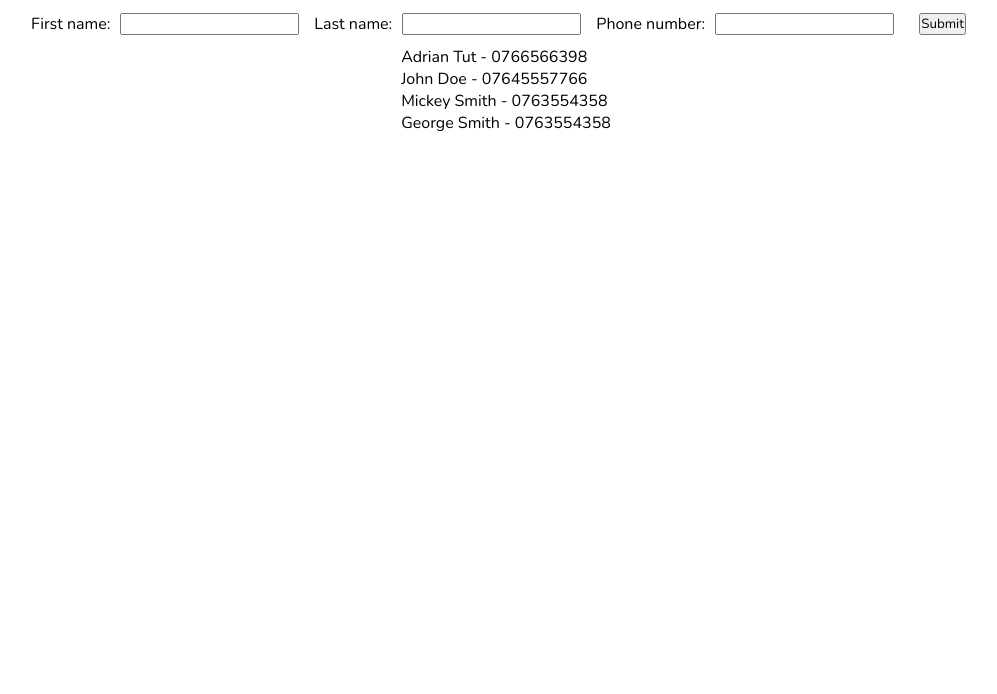
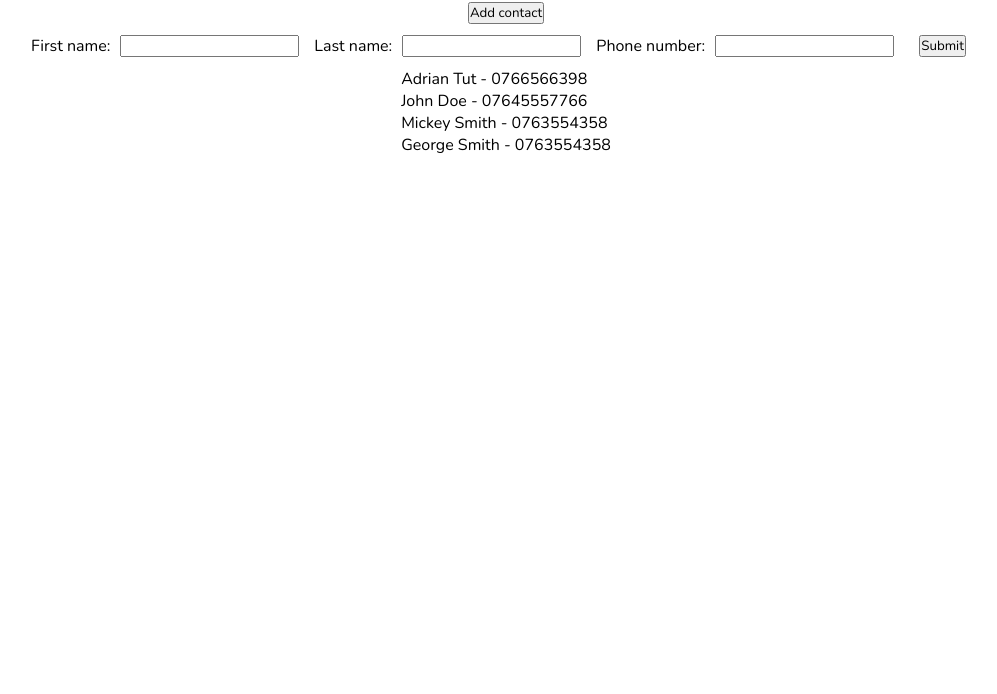
Before and after one commit to Adriantutuianu/Phonebook-app-JS, a plain HTML site: page index.html in a window 1280 px wide. Shown: the part 106-800 px from the top of the page, without its empty margins (134-1131 px from the left). Drawn offline with nearby package versions, Linux system fonts and the light colour scheme.

Commit message:
Button added

```diff
--- a/index.html
+++ b/index.html
@@ -13,6 +13,8 @@
   <body>
     <main class="content">
       <h1 class="title">Phonebook</h1>
+      <button class="btn-new-contact">Add contact</button>
+
       <form class="new-contact-form">
         <label for="fname">First name:</label><br />
         <input type="text" id="fname" name="fname" value="" /><br />
```
